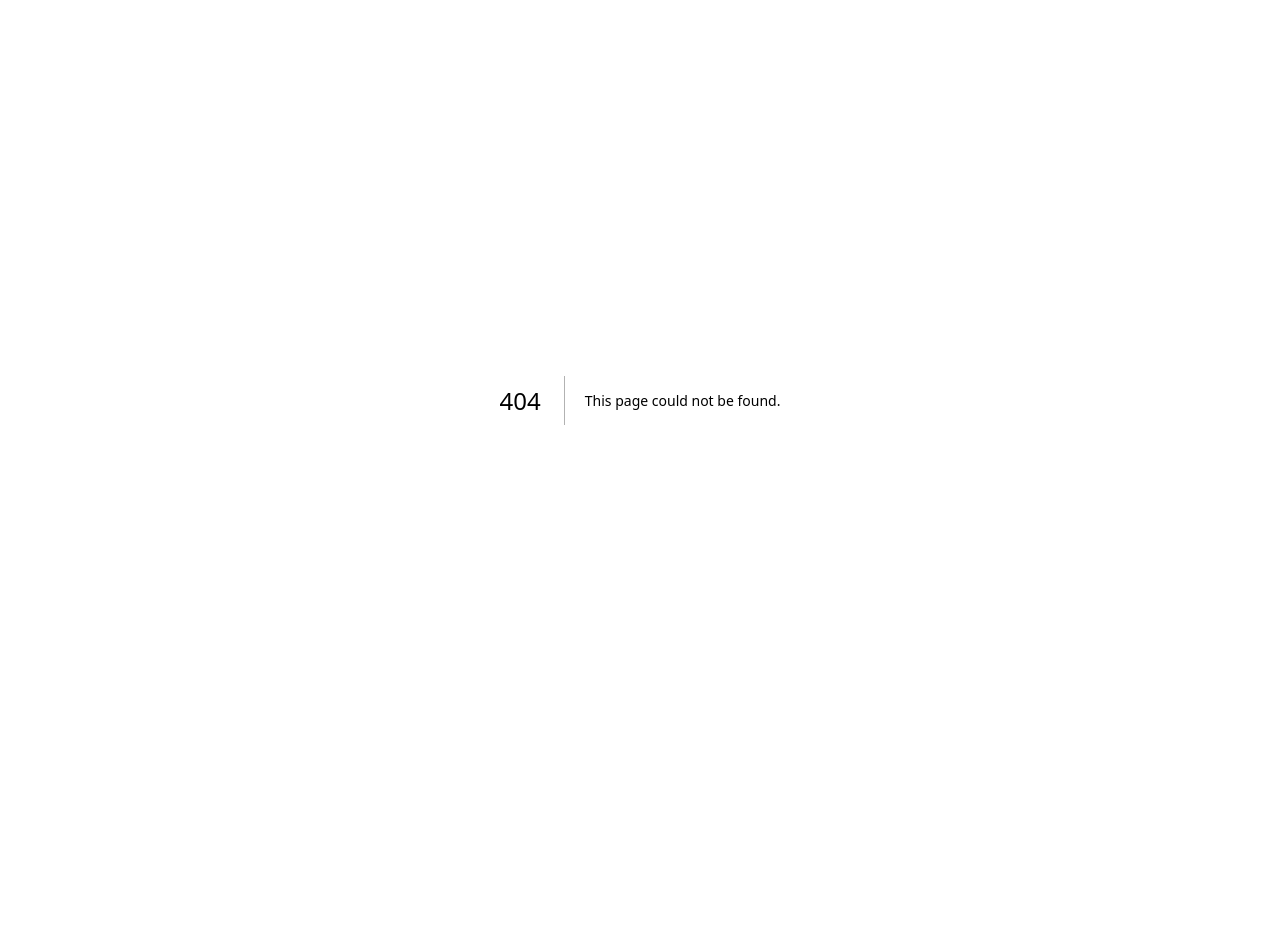
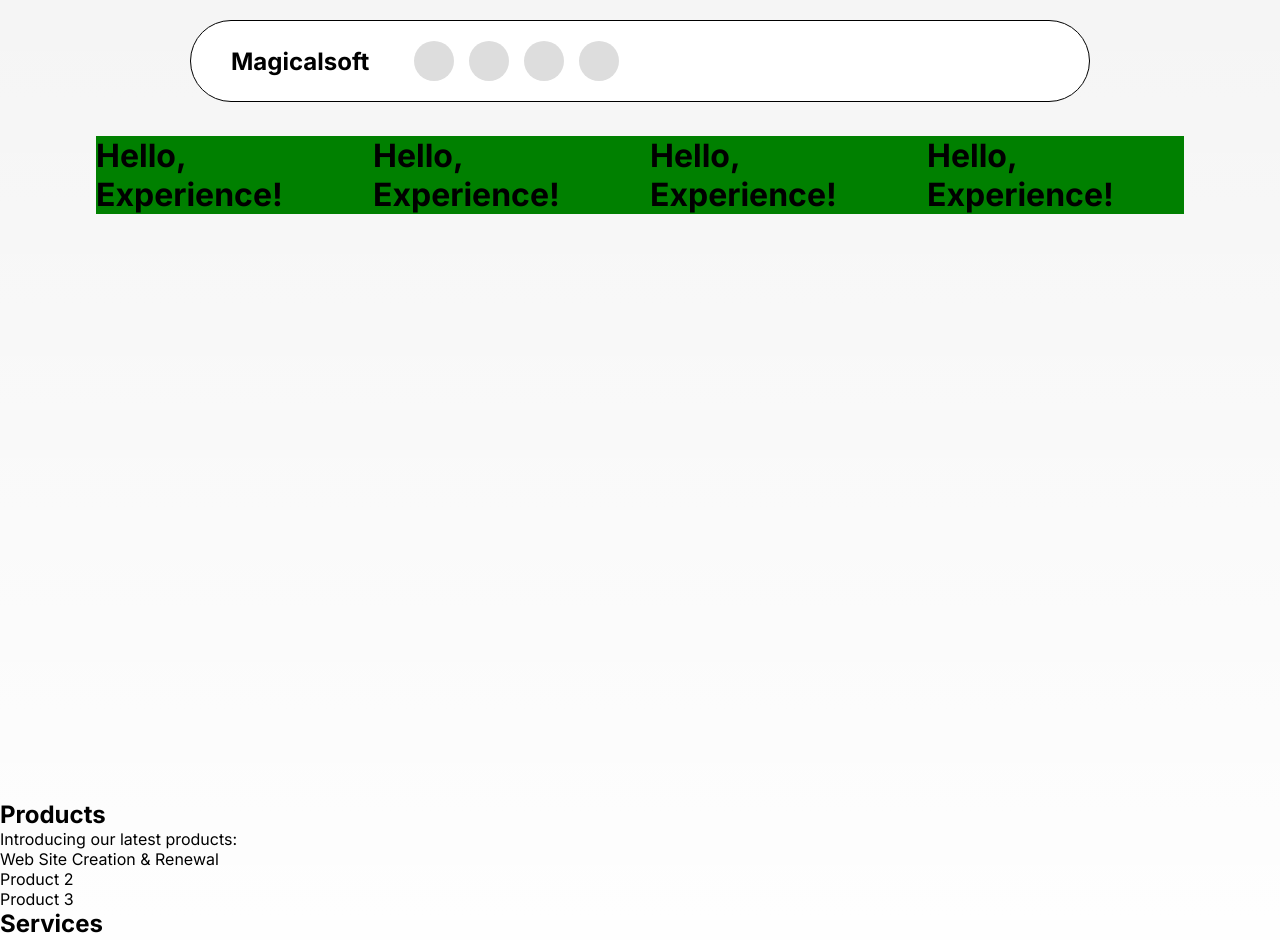
Before and after one commit to shotastage/shotastage.GitHub, a Next.js app: page /posts/1 in a window 1280 px wide. Before the commit this address had no page. Shown: the top 940 px of the page. Before the commit the page ends 800 px from the top, so only its background shows below. Built offline with nearby package versions, Linux system fonts and the light colour scheme.

Commit message:
add new page

```diff
--- a/src/app/generative-ai/page.tsx
+++ b/src/app/generative-ai/page.tsx
@@ -1,6 +1,6 @@
 import Image from "next/image";
 import styles from "./page.module.scss";
-import NavigationPill from "../../views/ NavigationPill";
+import NavigationPill from "../../views/NavigationPill";
 
 export default function GenerativeAI() {
   return (
--- a/src/app/globals.scss
+++ b/src/app/globals.scss
@@ -6,7 +6,7 @@
     "Fira Mono", "Droid Sans Mono", "Courier New", monospace;
 
   --foreground-rgb: 0, 0, 0;
-  --background-start-rgb: 214, 219, 220;
+  --background-start-rgb: 245, 245, 245;
   --background-end-rgb: 255, 255, 255;
 
   --primary-glow: conic-gradient(
--- a/src/app/page.module.scss
+++ b/src/app/page.module.scss
@@ -5,6 +5,14 @@
   align-items: center;
   padding: 8.5rem 6rem 6rem;
   min-height: 100vh;
+
+  .row {
+    display: flex;
+    flex-direction: row;
+    background: green;
+    width: 100%;
+    gap: 20px;
+  }
 }
 
 .headCard {
--- /dev/null
+++ b/src/app/posts/[slug]/page.module.scss
@@ -0,0 +1,16 @@
+.main {
+  display: flex;
+  flex-direction: column;
+  justify-content: space-between;
+  align-items: center;
+  padding: 8.5rem 6rem 6rem;
+  min-height: 100vh;
+
+  .row {
+    display: flex;
+    flex-direction: row;
+    background: green;
+    width: 100%;
+    gap: 20px;
+  }
+}
--- /dev/null
+++ b/src/app/posts/[slug]/page.tsx
@@ -0,0 +1,46 @@
+import NavigationPill from "@/views/NavigationPill";
+import styles from "./page.module.scss";
+
+export default function Posts() {
+    return (
+      <>
+        <main className={styles.main}>
+          <NavigationPill />
+          <div className={styles.row}>
+            <div className={styles.headCard}>
+              <h1>Hello, Experience!</h1>
+            </div>
+            <div className={styles.headCard}>
+              <h1>Hello, Experience!</h1>
+            </div>
+            <div className={styles.headCard}>
+              <h1>Hello, Experience!</h1>
+            </div>
+            <div className={styles.headCard}>
+              <h1>Hello, Experience!</h1>
+            </div>
+          </div>
+        </main>
+
+        <section className={styles.section}>
+          <h2>Products</h2>
+          <p>Introducing our latest products:</p>
+          <ul>
+            <li>Web Site Creation & Renewal</li>
+            <li>Product 2</li>
+            <li>Product 3</li>
+          </ul>
+        </section>
+
+        <section className={styles.section}>
+          <h2>Services</h2>
+          <p>Our services include:</p>
+          <ul>
+            <li>Service 1</li>
+            <li>Service 2</li>
+            <li>Service 3</li>
+          </ul>
+        </section>
+      </>
+    );
+  }
--- a/src/views/NavigationPill.module.scss
+++ b/src/views/NavigationPill.module.scss
@@ -11,10 +11,11 @@ $linkMargin: 15px;
   align-items: center;
   background-color: #fff;
   border-radius: 50px; /* Increase border-radius for a more pill-like shape */
+
   padding: 20px 40px;  /* Increase padding for a larger size */
-  box-shadow: 0 4px 12px rgba(0, 0, 0, 0.15); /* Slightly darker shadow for emphasis */
   z-index: 1000;
   min-width: 900px;
+  border: 1px solid black; /* Add a 1px border with #fbfbfb color */
 }
 
 .brand {
```
Also changed, not shown: src/app/page.tsx (+15 -3 lines), src/views/NavigationPill.tsx (renamed from src/views/ NavigationPill.tsx).
